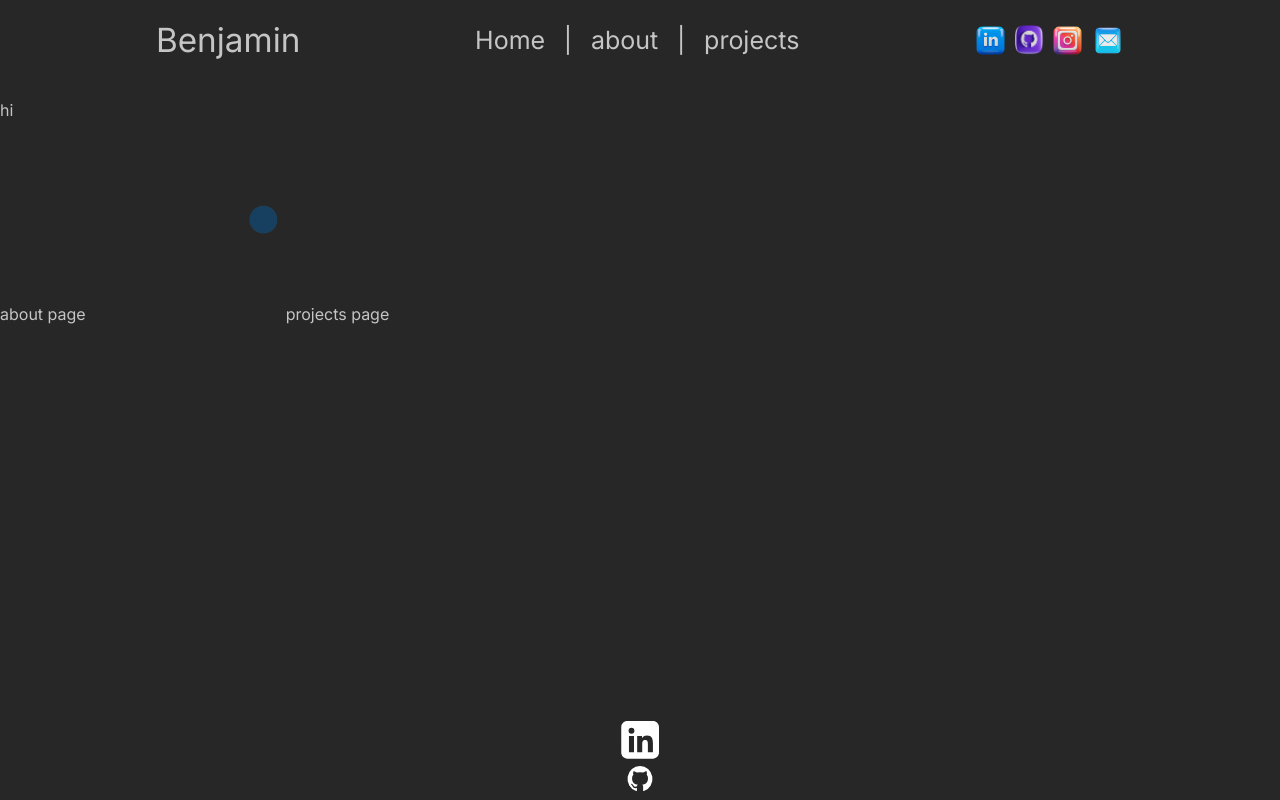
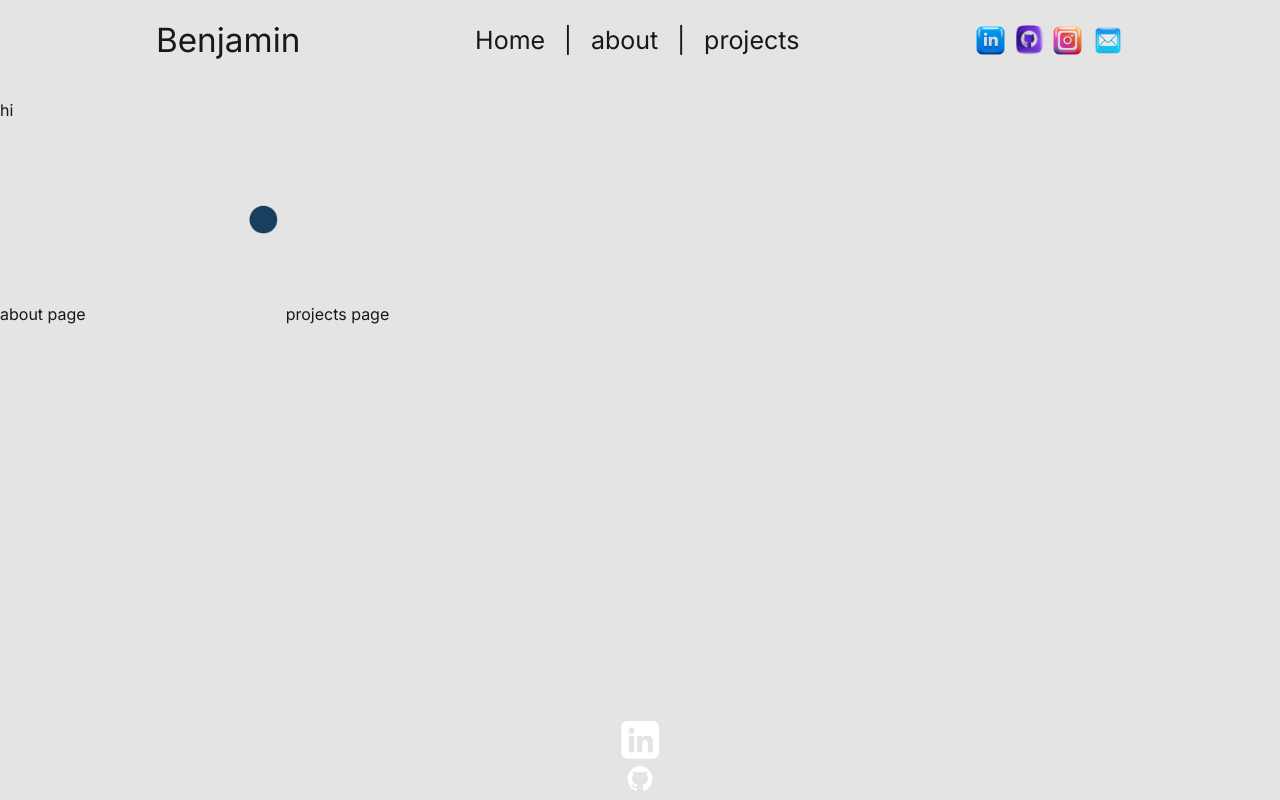
Before and after one commit to benjamin-jun-li/benjamin-jun-li, a Next.js app in the folder my-portfolio/: page / in a window 1280 px wide. Built offline with nearby package versions, Linux system fonts and the light colour scheme.

Commit message:
small modification 0.1

```diff
--- a/my-portfolio/app/api/route.ts
+++ b/my-portfolio/app/api/route.ts
@@ -4,4 +4,6 @@
  * If an unsupported method is called, Next.js will return a 405 Method Not Allowed response.
  **/
 import { NextResponse } from 'next/server'
-export async function GET(request: Request) {}
+export async function GET(request: Request) {
+    return "hello";
+}
--- a/my-portfolio/app/globals.css
+++ b/my-portfolio/app/globals.css
@@ -1,5 +1,5 @@
 body {
     margin: 0;
-    background-color: #272727;
-    color: #c5c5c5;
+    background-color: #e4e4e4;
+    color: #181818;
 }
--- a/my-portfolio/app/layout.tsx
+++ b/my-portfolio/app/layout.tsx
@@ -12,6 +12,8 @@ export const metadata = {
   description: 'By next using typescript',
 }
 
+export const runtime = 'nodejs' // 'nodejs' (default) | 'edge'
+
 export default function RootLayout({
   children,
 }: {
```
Also changed, not shown: my-portfolio/app/default.tsx (deleted, +0 -7 lines), my-portfolio/app/projects/layout.tsx (added, +9 -0 lines), my-portfolio/package.json (+3 -7 lines).
